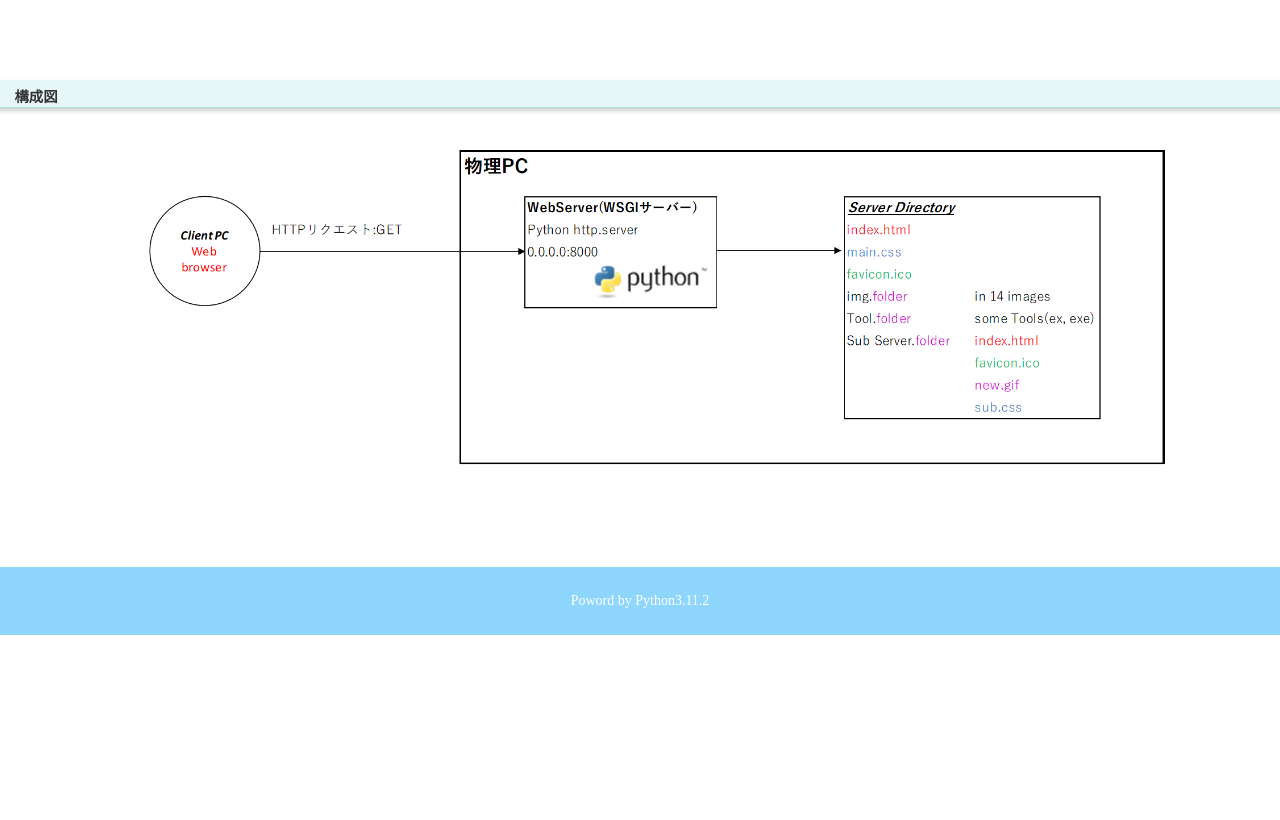
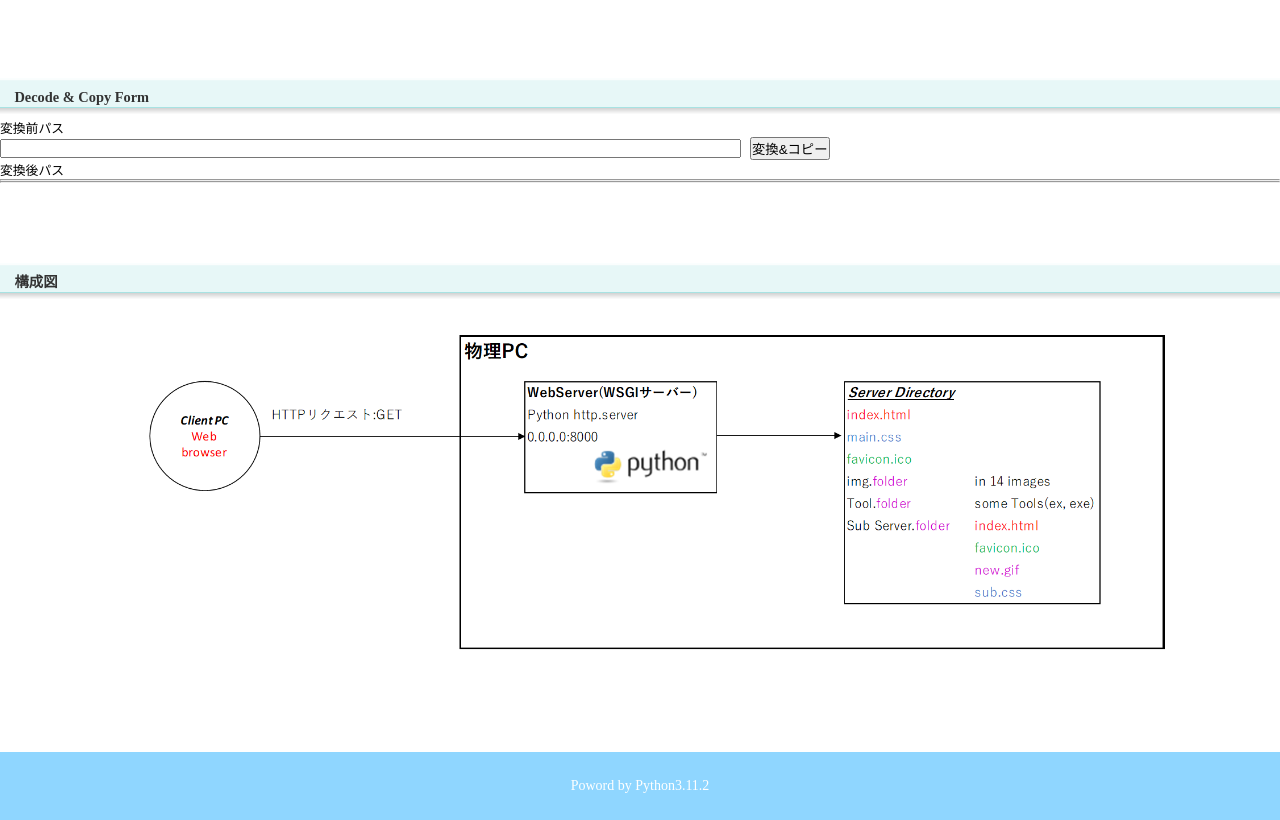
Before and after one commit to YAKORUSU/practice-web-page, a plain HTML site: page index.html in a window 1280 px wide. Shown: the part 933-1753 px from the top of the page. Before the commit the page ends 1568 px from the top, so only its background shows below. Drawn offline with Linux system fonts and the light colour scheme.

Commit message:
Update index.html

```diff
--- a/index.html
+++ b/index.html
@@ -116,6 +116,50 @@
 		<a onclick="window.open('https://dev.mysql.com/downloads/')"><img class="buttom-image background-white" alt="MySql" src="img/mysql.png" border="1"></a>
 	</div>
 	<div class="content">
+		<div class="color2 background_line font_bold font_size09 margin_top20" style="padding-top:7px;">　Decode &amp; Copy Form</div>
+		<div class="font_size08">変換前パス</div>
+		<!-- <input type="text" name="textForm" id="uriText" class="input01"> -->
+		<input type="text" id="uriText" class="texin01" size="90">
+		<input type="button" value="変換&コピー" onclick="uriDecAndClipboard();" class="Button1"><br>
+
+		<div class="font_size08">変換後パス</div>
+		<hr>
+		<div class="font_size09" id="decUriText"></div>
+		<hr>
+
+		<script type="text/javascript">
+			function preset(){
+				document.getElementById('decUriText').innerHTML = '　'
+			}
+
+			function uriDecAndClipboard() {
+				// 文字列をデコードする
+				var decTextVal = decodeURIComponent(document.getElementById('uriText').value);
+				if (document.getElementById('uriText').value == ''){
+					return
+				}
+				else{
+					document.getElementById('decUriText').innerHTML = '<font color = red>' + decTextVal + '</font>';
+
+					// クリップボードへコピーする
+					var targetText = document.createElement("textArea");
+					targetText.value = decTextVal;
+					document.body.appendChild(targetText);
+					targetText.select();
+					document.execCommand("copy");
+					targetText.parentElement.removeChild(targetText);
+					return confirm('変換完了')
+				}
+
+			}
+		</script>
+
+		<style height="100px">
+		input.input01 {width:95%;}
+		</style></div>
+			</div><div class="ms-clear"></div></div>
+	</div>
+	<div class="content">
 		<div class="color2 background_line font_bold font_size09 margin_top20" style="padding-top:7px;">　構成図</div>
 		<div class="container">
 			<img class="comp-image" alt="ConoHa" src="img/Composition0.png" border="0">
```
